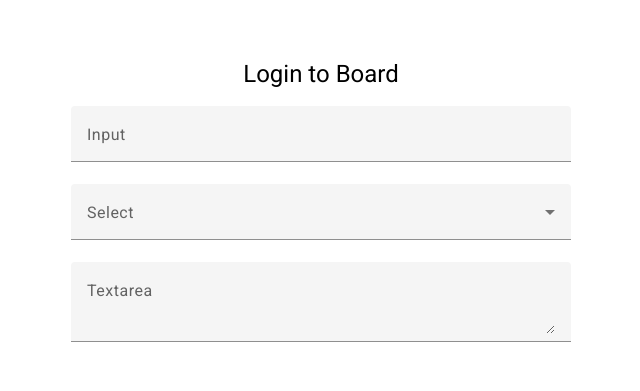
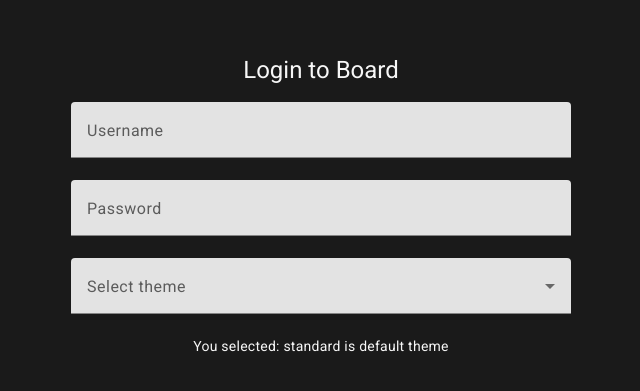
Before and after one commit to benjaminBennewitz/kanban_frondend, an Angular app in the folder kanban-frondend/: page /login in a window 1280 px wide. Shown: the part 189-580 px from the top of the page, without its empty margins (319-959 px from the left). Built offline with nearby package versions, Linux system fonts and the light colour scheme.

Commit message:
setup colors

```diff
--- a/kanban-frondend/src/app/components/login/login.component.html
+++ b/kanban-frondend/src/app/components/login/login.component.html
@@ -1,20 +1,25 @@
+<section class="main-wrapper">
     <div class="outer-wrapper--login">
         <h1>Login to Board</h1>
 
         <mat-form-field>
-        <mat-label>Input</mat-label>
+            <mat-label>Username</mat-label>
             <input matInput>
         </mat-form-field>
+
         <mat-form-field>
-        <mat-label>Select</mat-label>
-        <mat-select>
-            <mat-option value="one">First option</mat-option>
-            <mat-option value="two">Second option</mat-option>
+            <mat-label>Password</mat-label>
+            <input matInput>
+        </mat-form-field>
+
+        <mat-form-field>
+            <mat-label>Select theme</mat-label>
+            <mat-select [(value)]="selected">
+                <mat-option value="default-theme">Default</mat-option>
+                <mat-option value="light-theme">Light</mat-option>
             </mat-select>
         </mat-form-field>
-    <mat-form-field>
-        <mat-label>Textarea</mat-label>
-        <textarea matInput></textarea>
-    </mat-form-field>
 
+        <p>You selected: {{selected}}</p>
     </div>
+</section>
--- a/kanban-frondend/src/app/components/login/login.component.scss
+++ b/kanban-frondend/src/app/components/login/login.component.scss
@@ -1,6 +1,6 @@
 /*###############################
 ###
-###     GLOBAL STYLES
+###     COSTUM STYLES
 ###     KANBAN FRONTEND + BACKEND PROJECT
 ###     BASED ON: ANGULAR 17 + DJANGO
 ###     AUTHOR: Benjamin Benenwitz
@@ -16,6 +16,23 @@
 ###
 #################################*/
 
+/*
+### COSTUM STYLES
+*/
+@import '../../costum-styles/default-theme.scss';
+
+.main-wrapper{
+    background-color: $primary;
+    color: $secondary;
+
+    height: 100vh;
+    width: 100vw;
+
+    display: flex;
+    flex-direction: column;
+    justify-content: center;
+    align-items: center;
+}
 
 .outer-wrapper--login{
     display: flex;
--- a/kanban-frondend/src/app/components/login/login.component.ts
+++ b/kanban-frondend/src/app/components/login/login.component.ts
@@ -5,6 +5,9 @@ import { Component } from '@angular/core';
   templateUrl: './login.component.html',
   styleUrl: './login.component.scss'
 })
+
 export class LoginComponent {
 
+  selected = 'standard is default theme';
+
 }
--- /dev/null
+++ b/kanban-frondend/src/app/costum-styles/default-theme.scss
@@ -0,0 +1,28 @@
+/*###############################
+###
+###     GLOBAL COLORS
+###     KANBAN FRONTEND + BACKEND PROJECT
+###     BASED ON: ANGULAR 17 + DJANGO
+###     AUTHOR: Benjamin Benenwitz
+###
+###
+***       ██████╗  ▀█
+***       ██╔══██╗ █▄
+***       ██████╦╝
+***       ██╔══██╗
+***       ██████╦╝
+***       ╚═════╝
+###
+###
+#################################*/
+
+/*
+### GLOBAL COLORS
+*/
+// Dark Theme
+$primary: hsl(240, 0%, 10%);
+$secondary: hsl(0, 0%, 97%);
+$background: hsl(0, 0%, 89%);
+$text: hsl(240, 0%, 10%);
+$link: hsl(355, 100%, 58%);
+$accent: hsl(232, 72%, 21%);
--- /dev/null
+++ b/kanban-frondend/src/app/costum-styles/light-theme.scss
@@ -0,0 +1,28 @@
+/*###############################
+###
+###     GLOBAL COLORS
+###     KANBAN FRONTEND + BACKEND PROJECT
+###     BASED ON: ANGULAR 17 + DJANGO
+###     AUTHOR: Benjamin Benenwitz
+###
+###
+***       ██████╗  ▀█
+***       ██╔══██╗ █▄
+***       ██████╦╝
+***       ██╔══██╗
+***       ██████╦╝
+***       ╚═════╝
+###
+###
+#################################*/
+
+/*
+### GLOBAL COLORS
+*/
+// Light Theme
+$primary: hsl(223, 44%, 80%);
+$secondary: hsl(0, 0%, 97%);
+$background: hsl(0, 0%, 89%);
+$text: hsl(240, 0%, 10%);
+$link: hsl(355, 100%, 58%);
+$accent: hsl(232, 72%, 21%);
--- a/kanban-frondend/src/styles.scss
+++ b/kanban-frondend/src/styles.scss
@@ -16,6 +16,7 @@
 ###
 #################################*/
 
+@import 'app/costum-styles/default-theme.scss';
 /*
 ### GLOBAL STYLES
 */
@@ -24,10 +25,8 @@ body { margin: 0; font-family: Roboto, "Helvetica Neue", sans-serif; display: fl
 mat-form-field {width: 100%;}
 
 /*
-### GLOBAL COLORS
+### COSTUM CHANGES
 */
-$primary: #3498db;
-$secondary: #2ecc71;
-$accent:#fff;
-$text:#fff;
-$link:#fff;
+.mdc-text-field--filled:not(.mdc-text-field--disabled) {
+    background-color: $background !important;
+}
```
Lines whose indentation alone changed are shown as unchanged.
